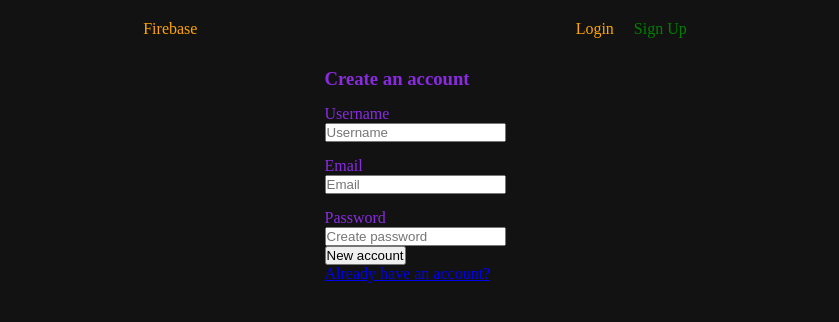
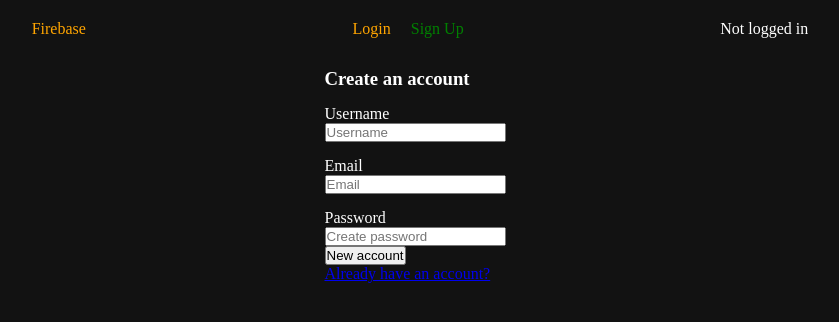
Before and after one commit to calgil/firebase-basics, a React (Vite) app: page /register in a window 1280 px wide. Shown: the top 322 px of the page, without its empty margins (225-1064 px from the left). Built offline with nearby package versions, Linux system fonts and the light colour scheme; no server answers.

Commit message:
using actions on router dom

```diff
--- a/src/Root.jsx
+++ b/src/Root.jsx
@@ -1,8 +1,12 @@
 /* eslint-disable react/react-in-jsx-scope */
+// import { useAuthState } from "react-firebase-hooks/auth";
 import { Outlet } from "react-router-dom";
 import { Navbar } from "./components/Navbar/Navbar";
+// import { auth } from "./hooks/firebaseAuth";
 
 export default function Root() {
+  // const [user] = useAuthState(auth);
+  // console.log("root ", user);
   return (
     <div id="outlet">
       <Navbar />
--- a/src/assets/index.css
+++ b/src/assets/index.css
@@ -8,7 +8,7 @@
 
 #outlet {
   padding-top: 20px;
-  color: blueviolet;
+  color: white;
   background-color: #121212;
   min-height: 100vh;
 }
--- /dev/null
+++ b/src/components/Home/Home.jsx
@@ -0,0 +1,22 @@
+/* eslint-disable react/react-in-jsx-scope */
+import { signOut } from "firebase/auth";
+import { auth } from "../../hooks/firebaseAuth";
+
+export const Home = () => {
+  // const [testUser, setTestUser] = useState(null);
+  // const [user] = useAuthState(auth);
+  // useEffect(() => {
+  //   setTestUser(user);
+  // }, [user]);
+  // console.log({ user });
+  // console.log({ testUser });
+
+  return (
+    <div>
+      {/* {loading && <>Loading ...</>} */}
+      <button onClick={async () => await signOut(auth)}>Logout</button>
+
+      {/* {error && <>Error !!!</>} */}
+    </div>
+  );
+};
--- a/src/components/LandingPage/LandingPage.jsx
+++ /dev/null
@@ -1,15 +0,0 @@
-/* eslint-disable react/react-in-jsx-scope */
-import { signOut } from "firebase/auth";
-import { auth } from "../../hooks/firebaseAuth";
-import { useAuthState } from "react-firebase-hooks/auth";
-
-export const LandingPage = () => {
-  const [user] = useAuthState(auth);
-  console.log({ user });
-  return (
-    <div>
-      {user && <p>{user.displayName}</p>}
-      <button onClick={async () => await signOut(auth)}>Logout</button>
-    </div>
-  );
-};
--- a/src/components/Navbar/Navbar.jsx
+++ b/src/components/Navbar/Navbar.jsx
@@ -1,7 +1,16 @@
 /* eslint-disable react/react-in-jsx-scope */
+// import { useAuthState } from "react-firebase-hooks/auth";
 import { NavLink } from "react-router-dom";
+import { useFirebaseAuth } from "../../providers/firebase.provider";
 import s from "./Navbar.module.css";
+
 export const Navbar = () => {
+  const { currentUser } = useFirebaseAuth();
+  console.log({ currentUser });
+  if (currentUser) {
+    console.log("display name", currentUser.displayName);
+  }
+
   return (
     <div className={s.navbar}>
       <div>
@@ -36,6 +45,11 @@ export const Navbar = () => {
           </NavLink>
         </li>
       </ul>
+      {currentUser && <p>{currentUser.displayName} is logged in!</p>}
+      {currentUser && currentUser.displayName && (
+        <p>{currentUser.displayName} is the name!</p>
+      )}
+      {!currentUser && <p>Not logged in </p>}
     </div>
   );
 };
--- a/src/hooks/firebaseAuth.jsx
+++ b/src/hooks/firebaseAuth.jsx
@@ -4,6 +4,7 @@ import {
   updateProfile,
   getAuth,
 } from "firebase/auth";
+// import { useAuthState } from "react-firebase-hooks/auth";
 
 // move these things to .env file
 
@@ -24,9 +25,8 @@ export const registerNewUser = (username, email, password) => {
   createUserWithEmailAndPassword(auth, email, password).then(
     (userCredential) => {
       const user = userCredential.user;
-      console.log({ user });
-      if (auth.currentUser) {
-        updateProfile(auth.currentUser, {
+      if (user) {
+        return updateProfile(auth.currentUser, {
           displayName: username,
         });
       }
--- /dev/null
+++ b/src/providers/firebase.provider.jsx
@@ -0,0 +1,33 @@
+/* eslint-disable react/prop-types */
+/* eslint-disable react/react-in-jsx-scope */
+import { onAuthStateChanged } from "firebase/auth";
+import { createContext, useContext, useState } from "react";
+import { auth } from "../hooks/firebaseAuth";
+
+const FirebaseAuthContext = createContext({});
+
+export const FirebaseAuthProvider = ({ children }) => {
+  const [currentUser, setCurrentUser] = useState(null);
+  const user = auth.currentUser;
+  console.log("fuck this!!", { user });
+  onAuthStateChanged(auth, (user) => {
+    if (user) {
+      console.log("auth state change", { user });
+      return setCurrentUser(user);
+    }
+    return setCurrentUser(null);
+  });
+
+  return (
+    <FirebaseAuthContext.Provider value={{ currentUser }}>
+      {children}
+    </FirebaseAuthContext.Provider>
+  );
+};
+
+export const useFirebaseAuth = () => {
+  const context = useContext(FirebaseAuthContext);
+  return {
+    currentUser: context.currentUser,
+  };
+};
--- a/src/routes/RegisterUser.jsx
+++ b/src/routes/RegisterUser.jsx
@@ -1,11 +1,11 @@
 /* eslint-disable react/react-in-jsx-scope */
+// import { createUserWithEmailAndPassword } from "firebase/auth";
 import { redirect } from "react-router-dom";
 import { AuthForm } from "../components/AuthForm/AuthForm";
 import { registerNewUser } from "../hooks/firebaseAuth";
 
 export async function action({ request }) {
-  return (
-    Promise.resolve()
+  return Promise.resolve()
     .then(async () => {
       const formData = await request.formData();
       return formData;
@@ -21,14 +21,9 @@ export async function action({ request }) {
       // }
       return { username, email, password };
     })
-      .then(async ({ username, email, password }) => {
-        // return createUserWithEmailAndPassword(auth, email, password);
-        return registerNewUser(username, email, password);
+    .then(({ username, email, password }) => {
+      registerNewUser(username, email, password);
     })
-      // .then((userCredential) => {
-      //   const user = userCredential.user;
-      //   console.log({ user });
-      // })
     .then(() => {
       return redirect("/");
     })
@@ -37,8 +32,7 @@ export async function action({ request }) {
       const errorMessage = error.message;
       console.log({ errorCode, errorMessage });
       return null;
-      })
-  );
+    });
 }
 
 export default function RegisterUser() {
```
Also changed, not shown: src/main.jsx (+6 -3 lines), src/components/Home/Home.module.css (added). Lines whose indentation alone changed are shown as unchanged.
